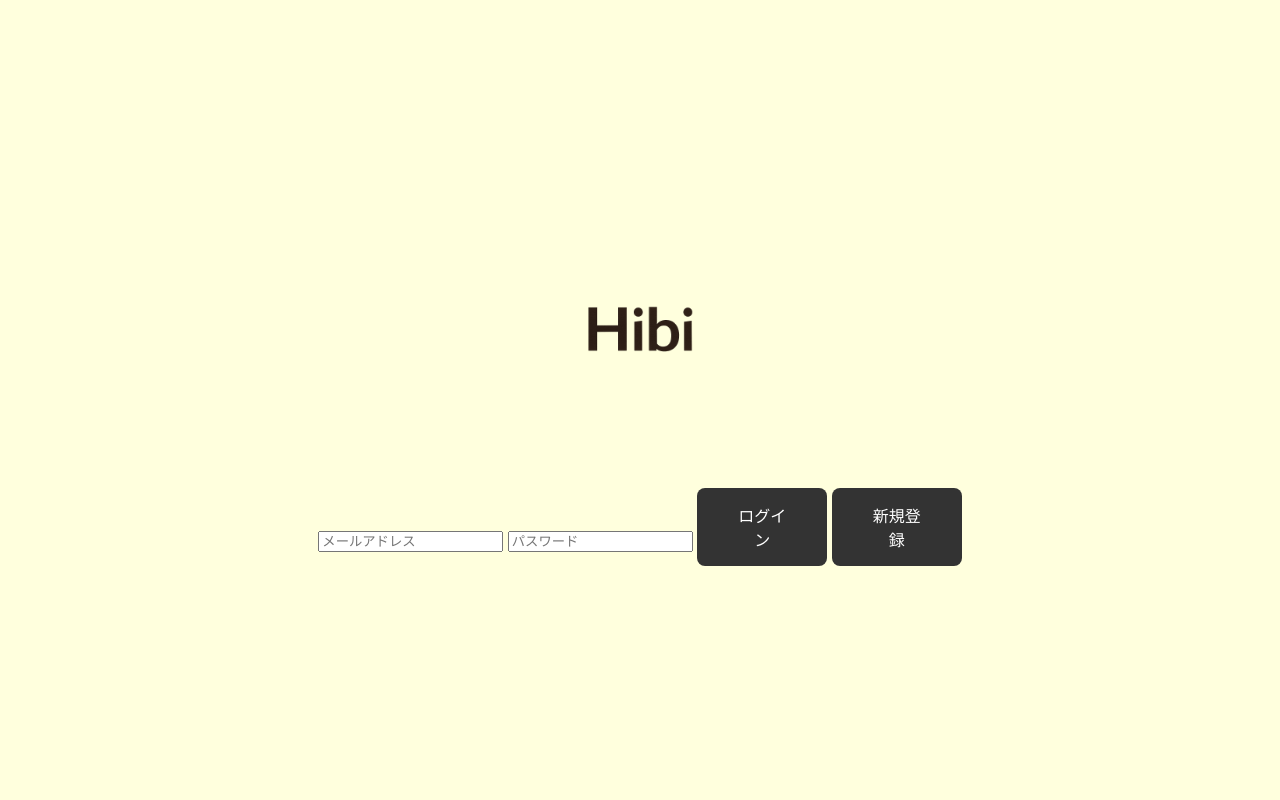
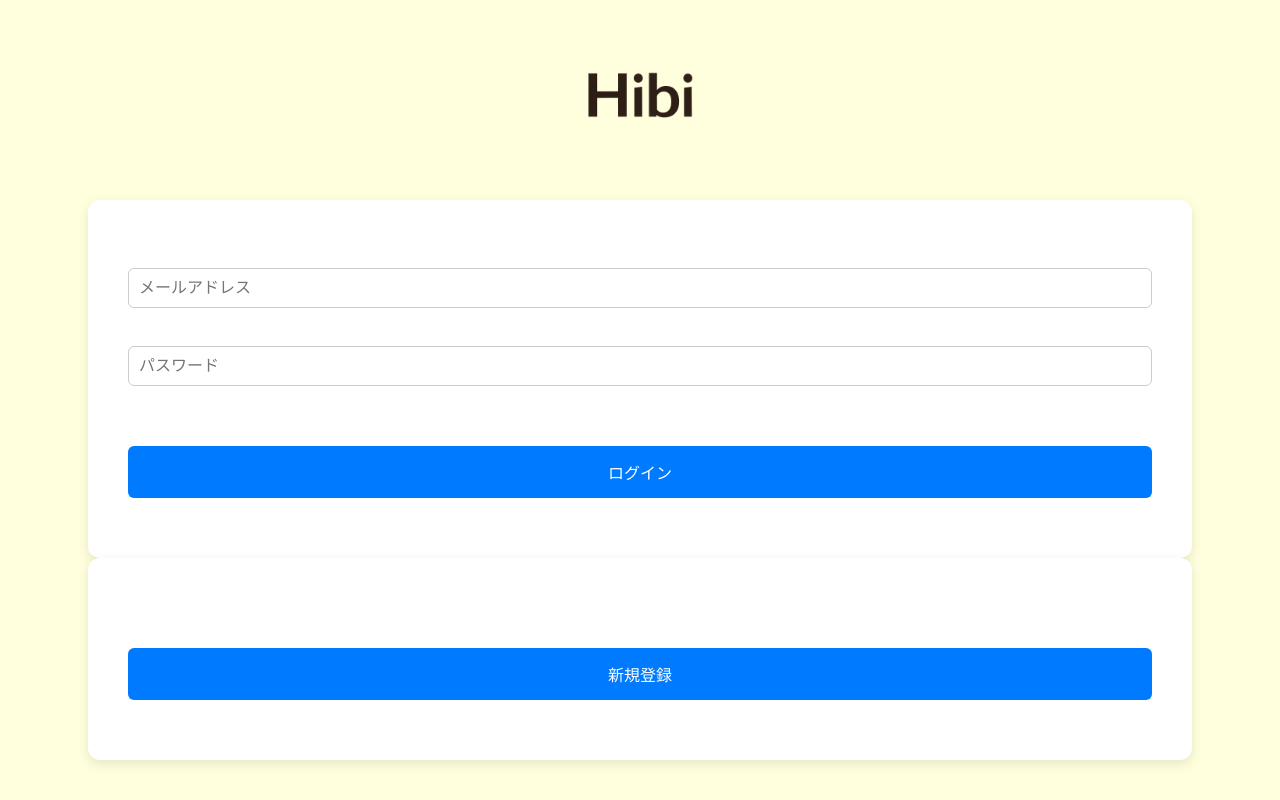
Before and after one commit to tsubasa441/hibi-wellbeing, a Flask app: page / in a window 1280 px wide. Run offline with Flask 3, Linux system fonts and the light colour scheme.

Commit message:
home.html ┗レイアウト変更
style.css
┗home.htmlに伴う要素追加

```diff
--- a/static/style.css
+++ b/static/style.css
@@ -52,8 +52,53 @@ form label {
     border: none;
 }
 
+.top-item{
+    display: flex;
+    justify-content: center;
+    text-align: center;
+    align-items: center;
+    margin: 30px auto;
+}
 
+.top-item:not(:last-child) {
+    margin-bottom: 20px;
+}
 
+.top-item:nth-of-type(4) {
+    margin-bottom: 60px;
+}
+
+.top-item input {
+    padding: 10px;
+    border: 1px solid #ccc;
+    border-radius: 5px;
+    font-size: 14px;
+    min-width: 25%;
+    transition: border-color 0.3s, box-shadow 0.3s;
+}
+
+.menu-button {
+    background-color: #333;
+    color: #fff;
+    border: none;
+    padding: 15px 40px;
+    margin: 0 ,auto;
+    border-radius: 8px;
+    text-align: center;
+    text-align: center;
+    min-width: 25%;
+    transition: 0.3s;
+    text-decoration: none;
+    font-size: 1rem;
+}
+
+.menu-button:hover {
+    background-color: #555;
+}
+
+.top-form{
+
+}
 
 .success {
     max-width: 600px;
@@ -61,7 +106,6 @@ form label {
     background-color: #FFFFDD;
     padding: 30px 40px;
 }
-
 
 /* 各入力欄、セレクト、テキストエリア */
 form input[type="text"],
--- a/templates/home.html
+++ b/templates/home.html
@@ -1,68 +1,31 @@
 <!DOCTYPE html>
 <html lang="ja">
 <head>
+    <link rel="stylesheet" href="{{ url_for('static', filename='style.css') }}">
     <meta charset="UTF-8">
     <meta name="viewport" content="width=device-width, initial-scale=1.0">
     <title>Hibi トップページ</title>
-    <style>
-        body {
-            background-color: #FFFFDD;
-            font-family: "Hiragino Sans", "Noto Sans JP", sans-serif;
-            display: flex;
-            flex-direction: column;
-            align-items: center;
-            justify-content: center;
-            height: 100vh;
-            margin: 0;
-        }
-
-        .logo {
-            width: 200px;
-            margin-bottom: 50px;
-        }
-
-        h1 {
-            font-size: 2rem;
-            color: #333;
-            margin-bottom: 30px;
-        }
-
-        .button-container {
-            display: flex;
-            flex-direction: column; /* 横→縦に変更 */
-            gap: 30px; /* ボタン間のスペース */
-            align-items: center; /* ボタンを中央揃えにする場合 */
-        }
-
-        .menu-button {
-            background-color: #333;
-            color: #fff;
-            border: none;
-            padding: 15px 40px;
-            border-radius: 8px;
-            font-size: 1rem;
-            cursor: pointer;
-            transition: 0.3s;
-            text-decoration: none;
-            text-align: center;
-            width: 130px; /* 任意の横幅に固定 */
-        }
-
-        .menu-button:hover {
-            background-color: #555;
-        }
-    </style>
 </head>
 <body>
     <!-- ロゴ画像 -->
     <div class="top-image">
         <img src="{{ url_for('static', filename='documents/Hibi_logo.png') }}" alt="ロゴ" class="logo">
     </div>
-    <form action="{{ url_for('mainmenu') }}" method="POST">
-        <input type="email" name="email" placeholder="メールアドレス" required>
-        <input type="password" name="password" placeholder="パスワード" required>
-        <button type="submit" class="menu-button">ログイン</button>
-        <button type="submit" class="menu-button">新規登録</button>
+    <form class="top-form"  method="POST" action="{{ url_for('login') }}">
+        <div class="top-item">
+            <input type="email" name="email" placeholder="メールアドレス" required>
+        </div>
+        <div class="top-item">
+            <input type="password" name="password" placeholder="パスワード" required>
+        </div>
+        <div class="top-item">
+            <button class="menu-button" type="submit" class="menu-button">ログイン</button>
+        </div>
+    </form>
+    <form class="top-form" method="POST" action="{{ url_for('index') }}">
+        <div class="top-item">
+            <button class="menu-button" type="submit" class="menu-button">新規登録</button>
+        </div>
     </form>
 </body>
 </html>
```
